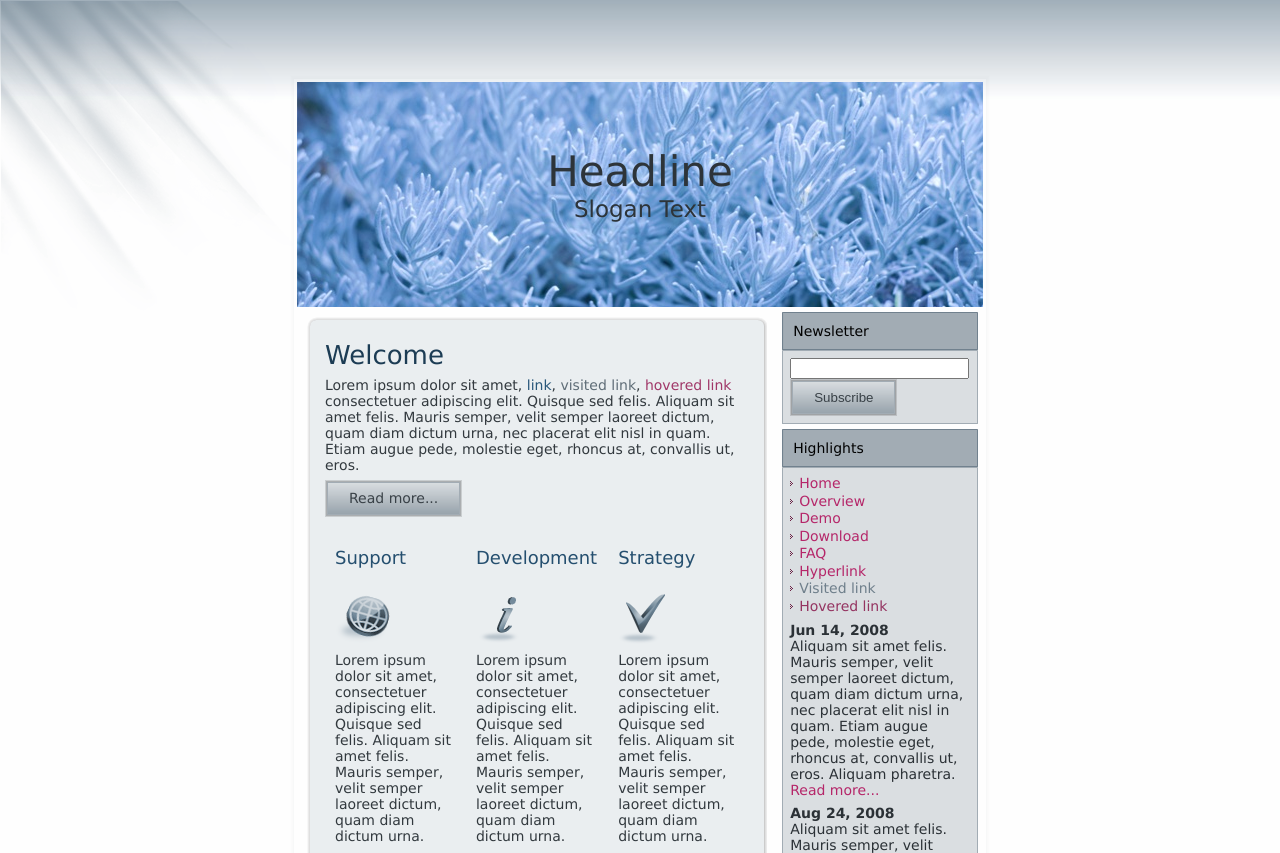
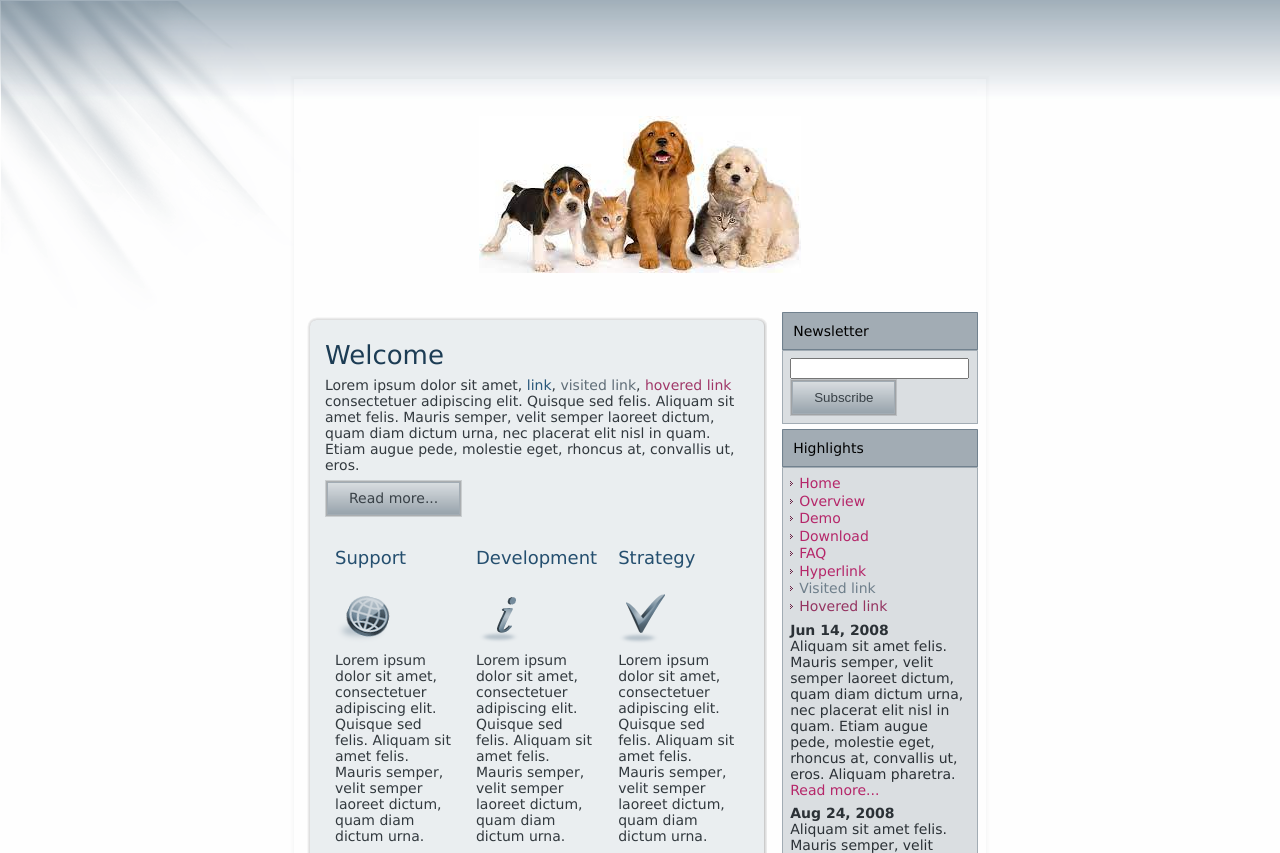
Before and after one commit to LourenceQ/PetCare, a PHP site: page / in a window 1280 px wide. Shown: the top 853 px of the page. Run offline with PHP 8.4, Linux system fonts and the light colour scheme.

Commit message:
imagem de header

```diff
--- a/index.html
+++ b/index.html
@@ -50,9 +50,8 @@
             <div class="art-header-jpeg"></div>
             <div class="art-logo">
               <h1 id="name-text" class="art-logo-name">
-                <a href="#">Headline</a>
               </h1>
-              <div id="slogan-text" class="art-logo-text">Slogan Text</div>
+
             </div>
           </div>
           <div class="art-content-layout">
--- a/style.css
+++ b/style.css
@@ -333,7 +333,7 @@ div.art-header-jpeg
   left: 0;
   width: 686px;
   height: 225px;
-  background-image: url('images/header.jpg');
+  background-image: url('images/download.jpg');
   background-repeat: no-repeat;
   background-position: center center;
 }
```
Also changed, not shown: images/download.jpg (added).
